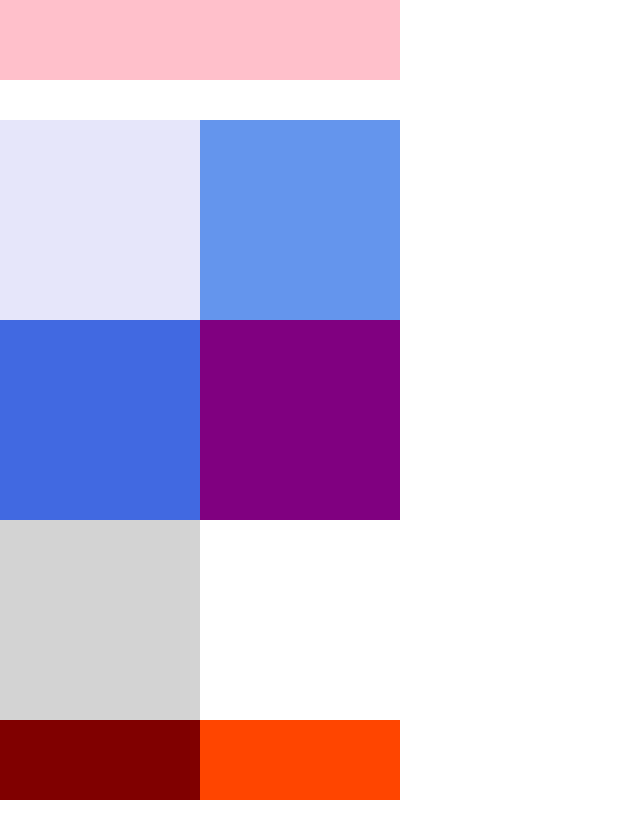
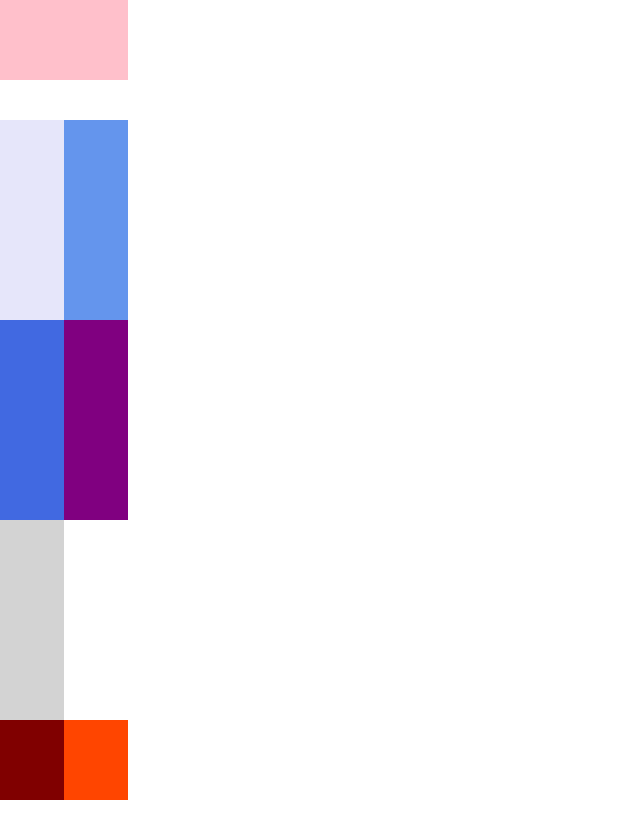
Before and after one commit to minttunii/webdev1, a plain HTML site: page exercises/04_css/ex5/index.html in a window 1280 px wide. Shown: the whole page, without its empty margins (0-640 px from the left). Drawn offline with Linux system fonts and the light colour scheme.

Commit message:
Min with 400 px taken out

```diff
--- a/exercises/04_css/ex5/styles.css
+++ b/exercises/04_css/ex5/styles.css
@@ -23,7 +23,7 @@ header {
   width: 100%;
   min-height: 15%;
   /* TODO: needed grid stuff */
-  min-width: 400px;
+  grid-template-columns: repeat(auto-fill(400px, 1fr));
   grid-area: h;
 
 }
@@ -44,7 +44,6 @@ article {
   "s1 a1"
   "s2 a2"
   "s3 .";
-  min-width: 400px;
 
 }
 
@@ -54,7 +53,6 @@ footer {
   min-height: 15%;
   /* TODO: needed grid stuff */
   grid-template-areas: "n1 n2";
-  min-width: 400px;
 }
 
 nav {
@@ -64,7 +62,6 @@ nav {
 
 header nav {
   width: 100%;
-  min-width: 400px;
 }
 
 #sec1 {
```
